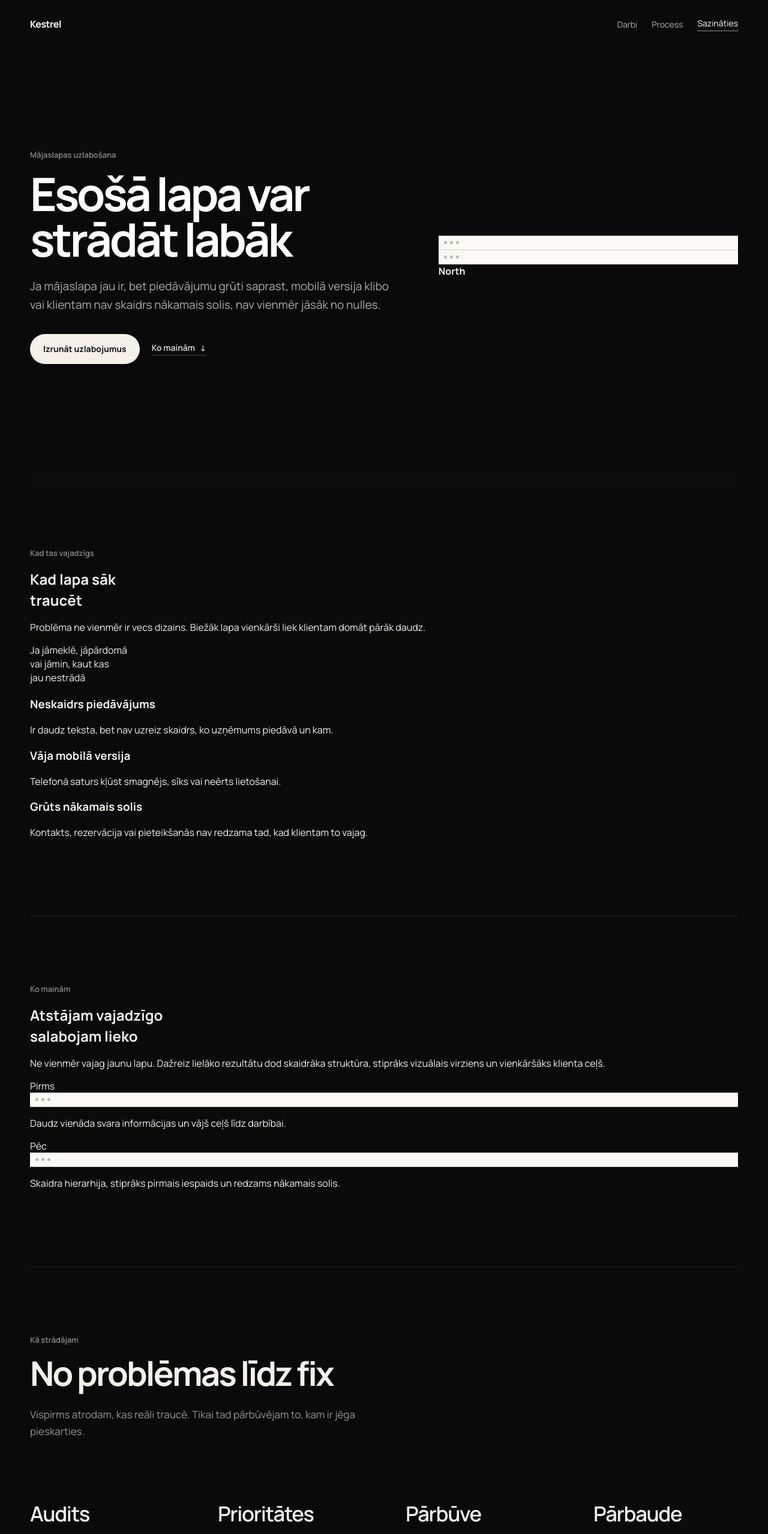
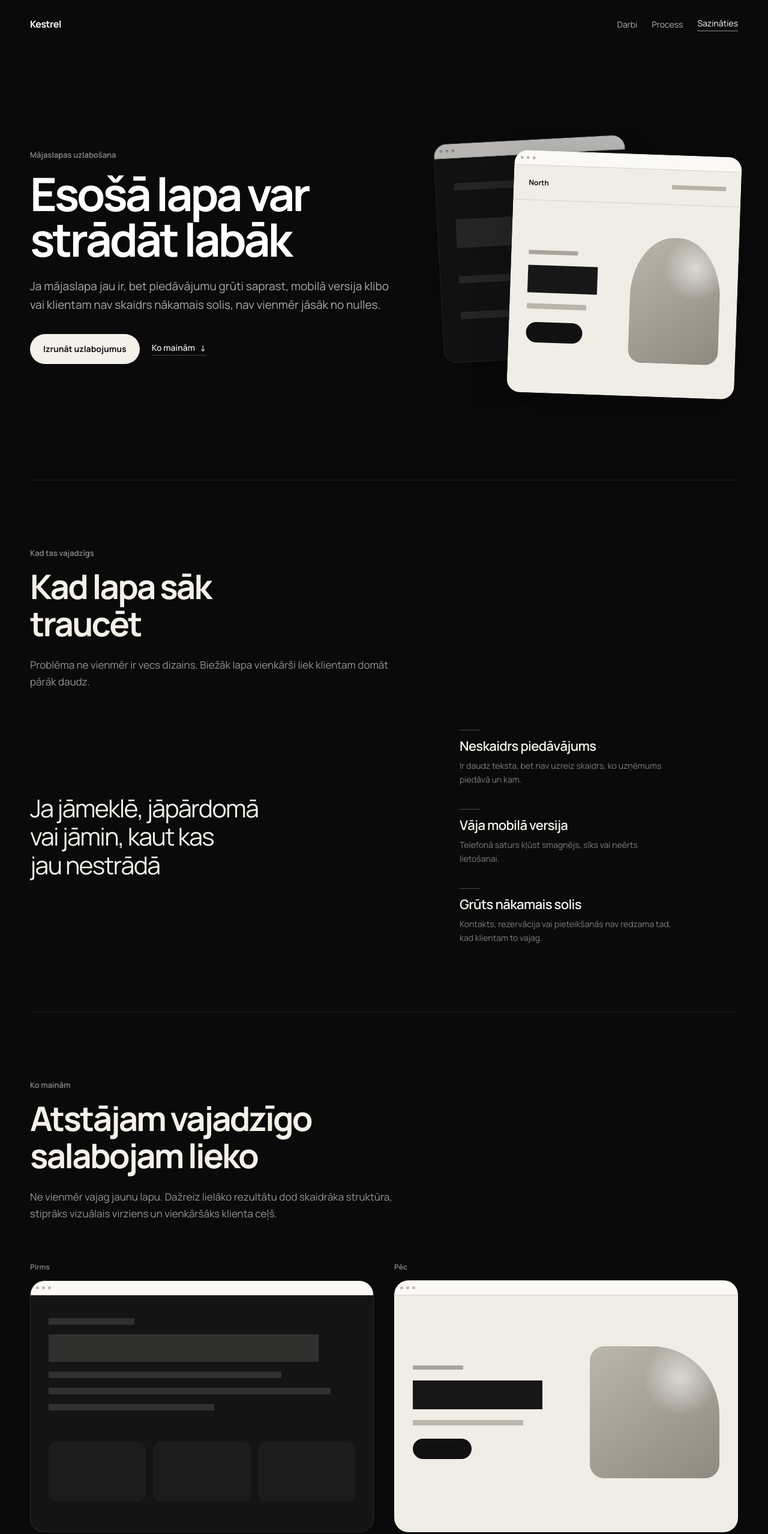
Before and after one commit to davisl24/WEBSITEAGENCY, a Next.js app: page /pakalpojumi/majaslapas-uzlabosana in a window 1280 px wide. Shown: the top 2558 px of the page at 60% size. Built offline with nearby package versions, Linux system fonts and the light colour scheme.

Commit message:
style: add website improvement service page

```diff
--- a/app/globals.css
+++ b/app/globals.css
@@ -3293,3 +3293,366 @@
     transform:none;
   }
 }
+
+
+/* Website improvement service page */
+.upgrade-service-hero h1{
+  max-width:780px;
+}
+.upgrade-hero-visual{
+  position:relative;
+  min-height:500px;
+}
+.upgrade-hero-before,
+.upgrade-hero-after{
+  position:absolute;
+  overflow:hidden;
+  border-radius:22px;
+  border:1px solid rgba(244,241,234,.1);
+  box-shadow:0 22px 58px rgba(0,0,0,.24);
+}
+.upgrade-hero-before{
+  left:0;
+  top:54px;
+  width:64%;
+  background:#151516;
+  transform:rotate(-3deg);
+  opacity:.72;
+}
+.upgrade-hero-after{
+  right:0;
+  bottom:18px;
+  width:76%;
+  background:#f0ede6;
+  color:#111;
+  transform:rotate(2deg);
+}
+.upgrade-hero-before-body{
+  display:grid;
+  gap:18px;
+  min-height:340px;
+  padding:42px 30px;
+}
+.upgrade-hero-before-body>span{
+  height:12px;
+  background:rgba(244,241,234,.12);
+}
+.upgrade-hero-before-body>span:nth-child(1){width:70%}
+.upgrade-hero-before-body>span:nth-child(2){width:94%;height:48px}
+.upgrade-hero-before-body>span:nth-child(3){width:84%}
+.upgrade-hero-before-body>span:nth-child(4){width:56%}
+.upgrade-hero-after-nav{
+  min-height:58px;
+  display:flex;
+  align-items:center;
+  justify-content:space-between;
+  gap:18px;
+  padding:0 24px;
+  border-bottom:1px solid #d7d1c7;
+}
+.upgrade-hero-after-nav strong{
+  font-size:12px;
+}
+.upgrade-hero-after-nav span{
+  width:90px;
+  height:7px;
+  background:#b8b2a8;
+}
+.upgrade-hero-after-body{
+  display:grid;
+  grid-template-columns:minmax(0,1fr) minmax(150px,.78fr);
+  gap:26px;
+  align-items:center;
+  min-height:320px;
+  padding:36px 28px;
+}
+.upgrade-hero-after-body>div{
+  display:flex;
+  flex-direction:column;
+  align-items:flex-start;
+}
+.upgrade-hero-kicker,
+.upgrade-hero-title,
+.upgrade-hero-copy,
+.upgrade-hero-cta{
+  display:block;
+}
+.upgrade-hero-kicker{
+  width:82px;
+  height:7px;
+  background:#aaa49b;
+}
+.upgrade-hero-title{
+  width:80%;
+  height:46px;
+  margin-top:18px;
+  background:#171717;
+}
+.upgrade-hero-copy{
+  width:68%;
+  height:9px;
+  margin-top:18px;
+  background:#bbb5ab;
+}
+.upgrade-hero-cta{
+  width:94px;
+  height:34px;
+  margin-top:22px;
+  border-radius:999px;
+  background:#111;
+}
+.upgrade-hero-art{
+  min-height:210px;
+  border-radius:48% 48% 22px 22px;
+  background:
+    radial-gradient(circle at 72% 24%,rgba(255,255,255,.58),transparent 28%),
+    linear-gradient(145deg,#bbb5ab,#8f8980);
+}
+
+.upgrade-signs-intro,
+.upgrade-compare-intro{
+  max-width:720px;
+  margin-bottom:66px;
+}
+.upgrade-signs-title,
+.upgrade-compare-title{
+  max-width:700px;
+  font-size:clamp(44px,4.4vw,66px);
+  line-height:1.02;
+  letter-spacing:-.05em;
+  font-weight:650;
+}
+.upgrade-signs-copy,
+.upgrade-compare-copy{
+  max-width:610px;
+  margin:22px 0 0;
+  font-size:17px;
+  line-height:1.65;
+  color:rgba(244,241,234,.6);
+}
+.upgrade-signs-layout{
+  display:grid;
+  grid-template-columns:minmax(0,1.15fr) minmax(360px,.85fr);
+  gap:88px;
+  align-items:center;
+}
+.upgrade-signs-statement .service-line-stack{
+  font-size:clamp(34px,3.2vw,48px);
+  line-height:1.08;
+  letter-spacing:-.04em;
+}
+.upgrade-signs-side{
+  display:grid;
+  gap:38px;
+}
+.upgrade-sign{
+  max-width:360px;
+}
+.upgrade-sign h3{
+  position:relative;
+  margin:0;
+  font-size:22px;
+  line-height:1.15;
+  letter-spacing:-.03em;
+  font-weight:600;
+}
+.upgrade-sign h3::before{
+  content:"";
+  display:block;
+  width:34px;
+  height:1px;
+  margin-bottom:14px;
+  background:rgba(244,241,234,.28);
+}
+.upgrade-sign p{
+  margin:9px 0 0;
+  font-size:14px;
+  line-height:1.6;
+  color:rgba(244,241,234,.5);
+}
+
+.upgrade-compare{
+  display:grid;
+  grid-template-columns:1fr 1fr;
+  gap:34px;
+  align-items:start;
+}
+.upgrade-compare-before,
+.upgrade-compare-after{
+  min-width:0;
+}
+.upgrade-compare-label{
+  margin-bottom:14px;
+  font-size:12px;
+  font-weight:700;
+  color:rgba(244,241,234,.5);
+}
+.upgrade-compare-browser{
+  overflow:hidden;
+  min-height:420px;
+  border:1px solid rgba(244,241,234,.1);
+  border-radius:24px;
+  background:#141415;
+}
+.upgrade-compare-browser-after{
+  background:#f0ede6;
+  color:#111;
+}
+.upgrade-compare-before-body{
+  display:flex;
+  flex-direction:column;
+  align-items:flex-start;
+  gap:16px;
+  padding:38px 30px;
+}
+.upgrade-compare-before-body>span{
+  display:block;
+  height:11px;
+  background:rgba(244,241,234,.12);
+}
+.upgrade-compare-before-body>span:nth-child(1){width:28%}
+.upgrade-compare-before-body>span:nth-child(2){width:88%;height:46px}
+.upgrade-compare-before-body>span:nth-child(3){width:76%}
+.upgrade-compare-before-body>span:nth-child(4){width:92%}
+.upgrade-compare-before-body>span:nth-child(5){width:54%}
+.upgrade-compare-before-body>div{
+  display:grid;
+  grid-template-columns:repeat(3,1fr);
+  gap:12px;
+  width:100%;
+  margin-top:36px;
+}
+.upgrade-compare-before-body>div span{
+  min-height:100px;
+  border-radius:14px;
+  background:rgba(255,255,255,.035);
+}
+.upgrade-compare-after-body{
+  display:grid;
+  grid-template-columns:minmax(0,1fr) minmax(170px,.8fr);
+  gap:24px;
+  align-items:center;
+  min-height:390px;
+  padding:36px 30px;
+}
+.upgrade-compare-after-body>div{
+  display:flex;
+  flex-direction:column;
+  align-items:flex-start;
+}
+.upgrade-compare-kicker,
+.upgrade-compare-heading,
+.upgrade-compare-text,
+.upgrade-compare-button{
+  display:block;
+}
+.upgrade-compare-kicker{
+  width:84px;
+  height:7px;
+  background:#aaa49b;
+}
+.upgrade-compare-heading{
+  width:80%;
+  height:48px;
+  margin-top:18px;
+  background:#171717;
+}
+.upgrade-compare-text{
+  width:68%;
+  height:9px;
+  margin-top:18px;
+  background:#bbb5ab;
+}
+.upgrade-compare-button{
+  width:98px;
+  height:34px;
+  margin-top:22px;
+  border-radius:999px;
+  background:#111;
+}
+.upgrade-compare-art{
+  min-height:220px;
+  border-radius:24px 52% 24px 24px;
+  background:
+    radial-gradient(circle at 70% 24%,rgba(255,255,255,.58),transparent 28%),
+    linear-gradient(145deg,#bbb5ab,#8f8980);
+}
+.upgrade-compare-before>p,
+.upgrade-compare-after>p{
+  max-width:500px;
+  margin:16px 0 0;
+  font-size:14px;
+  line-height:1.6;
+  color:rgba(244,241,234,.5);
+}
+.upgrade-compare-before.reveal-on-view{
+  transform:translate3d(-28px,18px,0) scale(.99);
+}
+.upgrade-compare-after.reveal-on-view{
+  transform:translate3d(28px,18px,0) scale(.99);
+}
+.upgrade-compare-before.reveal-on-view.is-visible,
+.upgrade-compare-after.reveal-on-view.is-visible{
+  transform:none;
+}
+
+@media(max-width:900px){
+  .upgrade-signs-layout,
+  .upgrade-compare{
+    grid-template-columns:1fr;
+    gap:48px;
+  }
+  .upgrade-hero-visual{
+    min-height:460px;
+  }
+}
+@media(max-width:700px){
+  .upgrade-service-hero h1{
+    font-size:48px;
+  }
+  .upgrade-hero-visual{
+    min-height:420px;
+  }
+  .upgrade-hero-before{
+    width:72%;
+  }
+  .upgrade-hero-after{
+    width:84%;
+  }
+  .upgrade-hero-after-body{
+    grid-template-columns:1fr;
+    min-height:0;
+    padding:24px 20px;
+  }
+  .upgrade-hero-art{
+    min-height:150px;
+  }
+  .upgrade-signs-intro,
+  .upgrade-compare-intro{
+    margin-bottom:48px;
+  }
+  .upgrade-signs-title,
+  .upgrade-compare-title{
+    font-size:40px;
+  }
+  .upgrade-signs-statement .service-line-stack{
+    font-size:32px;
+  }
+  .upgrade-signs-side{
+    gap:28px;
+  }
+  .upgrade-compare{
+    gap:36px;
+  }
+  .upgrade-compare-browser{
+    min-height:0;
+  }
+  .upgrade-compare-after-body{
+    grid-template-columns:1fr;
+    min-height:0;
+    padding:26px 20px;
+  }
+  .upgrade-compare-art{
+    min-height:160px;
+  }
+}
```
